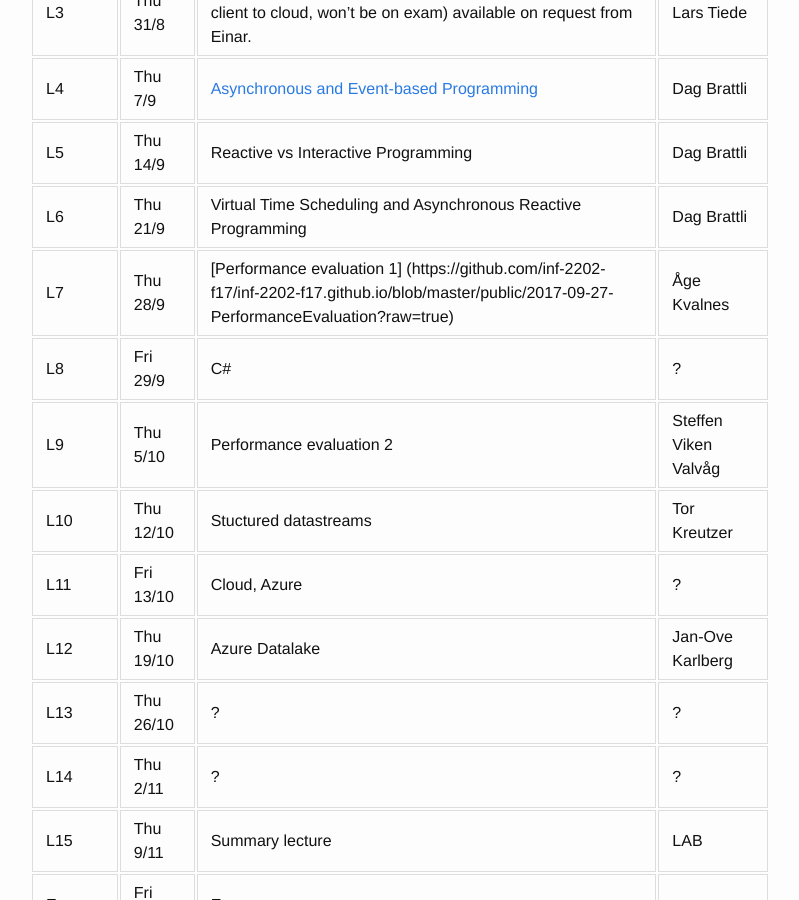
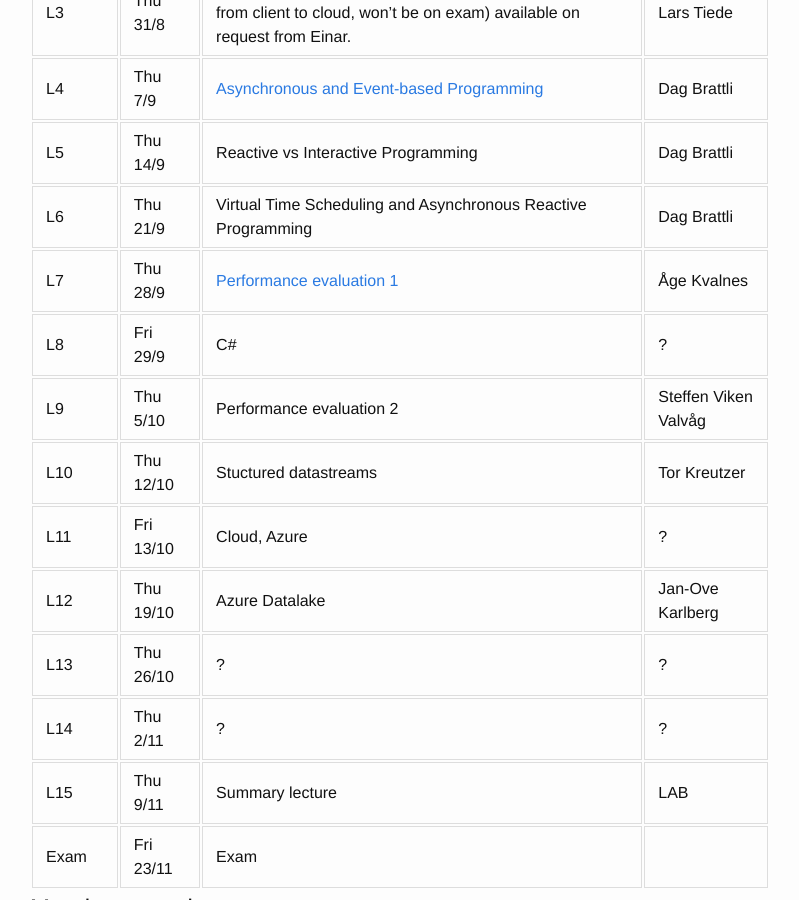
Before and after one commit to inf-2202-f17/inf-2202-f17.github.io, a Jekyll site: the page built from index.md, in a window 1280 px wide and 900 px high, scrolled down 1164 px. Shown: the whole window, without its empty margins (240-1039 px from the left). Built offline with Jekyll 4.4.1, drawn with Linux system fonts in a browser that asks for light colours; our own code applies the rules of GitHub Pages for plain Markdown files; part of the change alters nothing that is shown.

Commit message:
Remove space and fix link

```diff
--- a/index.md
+++ b/index.md
@@ -41,7 +41,7 @@ Refer to the lecture and mandatory assignment plan, and e-mails for which room i
 | L4      | Thu 7/9   | [Asynchronous and Event-based Programming](https://github.com/inf-2202-f17/inf-2202-f17.github.io/blob/master/public/04-Asynchronous%20and%20Event-Based%20Programming.pptx?raw=true)                              | Dag Brattli |
 | L5      | Thu 14/9  | Reactive vs Interactive Programming                                   | Dag Brattli |
 | L6      | Thu 21/9  | Virtual Time Scheduling and Asynchronous Reactive Programming         | Dag Brattli |
-| L7      | Thu 28/9  | [Performance evaluation 1] (https://github.com/inf-2202-f17/inf-2202-f17.github.io/blob/master/public/2017-09-27-PerformanceEvaluation?raw=true)                      | Åge Kvalnes |
+| L7      | Thu 28/9  | [Performance evaluation 1](https://github.com/inf-2202-f17/inf-2202-f17.github.io/blob/master/public/2017-09-27-PerformanceEvaluation.pdf?raw=true)                      | Åge Kvalnes |
 | L8      | Fri 29/9  | C#                                            | ?           |
 | L9      | Thu 5/10  | Performance evaluation 2                      | Steffen Viken Valvåg |
 | L10     | Thu 12/10 | Stuctured datastreams                         | Tor Kreutzer |
```
